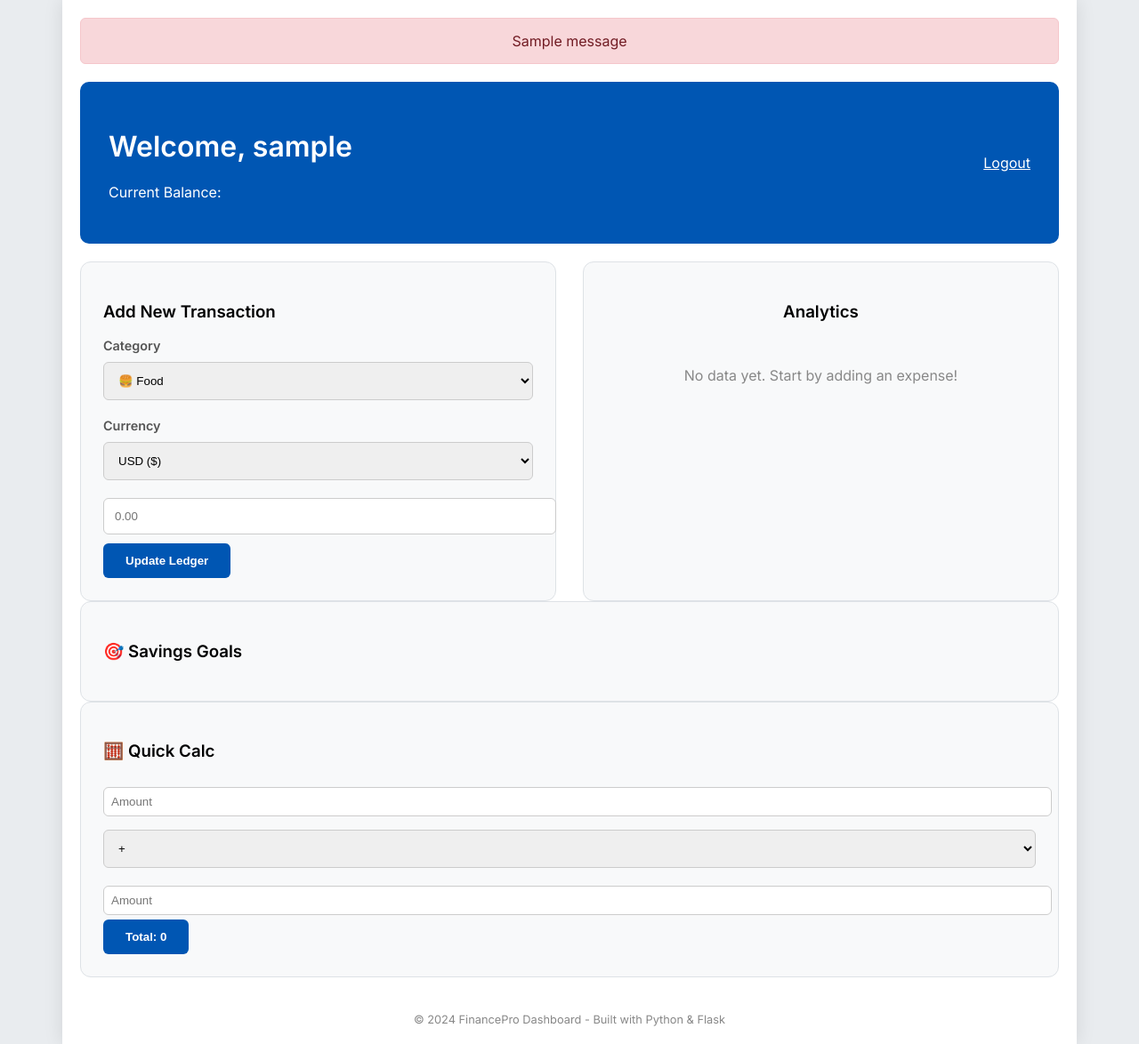
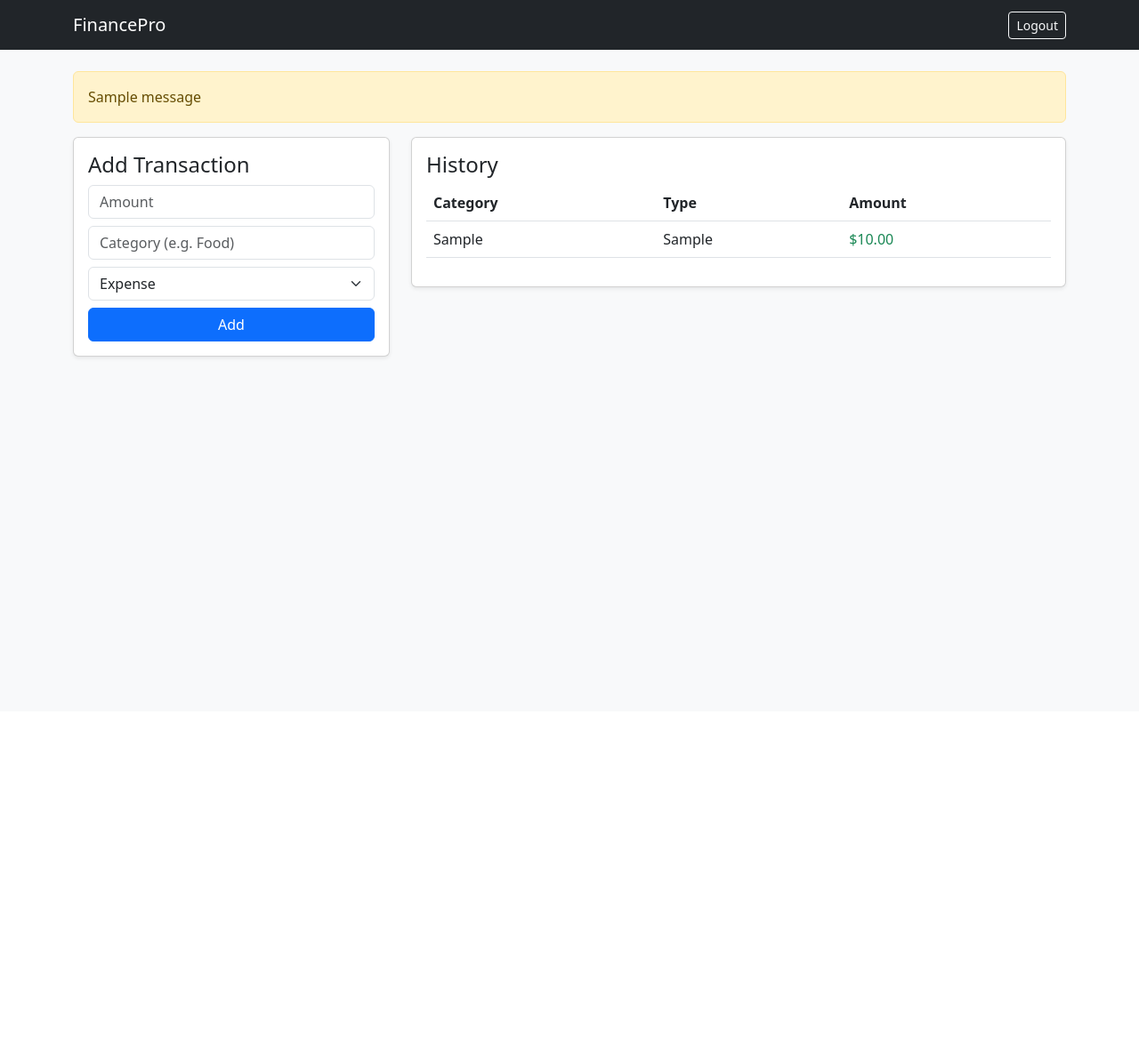
Before and after one commit to davidcipher/financePro, a Flask app: page / in a window 1280 px wide. Shown: the whole page at 89% size. After the commit the page ends 404 px from the top, so only its background shows below. Run offline with Flask 3, Linux system fonts and the light colour scheme; a user stored in the database is signed in; tables that the repository leaves empty hold one stand-in row (values such as "Sample post"); one stand-in notice (Sample message) is shown.

Commit message:
changes html

```diff
--- a/templates/base.html
+++ b/templates/base.html
@@ -3,25 +3,29 @@
 <head>
     <meta charset="UTF-8">
     <meta name="viewport" content="width=device-width, initial-scale=1.0">
-    <title>FinancePro | Secure Tracker</title>
-    <link rel="stylesheet" href="{{ url_for('static', filename='css/style.css') }}">
-    <link href="https://fonts.googleapis.com/css2?family=Inter:wght@400;600&display=swap" rel="stylesheet">
+    <title>FinancePro</title>
+    <link rel="stylesheet" href="https://cdn.jsdelivr.net/npm/bootstrap@5.3.0/dist/css/bootstrap.min.css">
 </head>
-<body>
+<body class="bg-light">
+    <nav class="navbar navbar-dark bg-dark mb-4">
+        <div class="container">
+            <a class="navbar-brand" href="{{ url_for('index') }}">FinancePro</a>
+            {% if current_user.is_authenticated %}
+                <a class="btn btn-outline-light btn-sm" href="{{ url_for('logout') }}">Logout</a>
+            {% endif %}
+        </div>
+    </nav>
+
     <div class="container">
         {% with messages = get_flashed_messages() %}
           {% if messages %}
             {% for message in messages %}
-              <div class="alert">{{ message }}</div>
+              <div class="alert alert-warning">{{ message }}</div>
             {% endfor %}
           {% endif %}
         {% endwith %}
 
         {% block content %}{% endblock %}
-
-        <footer style="text-align: center; margin-top: 40px; color: #888; font-size: 0.8rem;">
-            &copy; 2024 FinancePro Dashboard - Built with Python & Flask
-        </footer>
     </div>
 </body>
 </html>
--- a/templates/index.html
+++ b/templates/index.html
@@ -1,74 +1,51 @@
 {% extends "base.html" %}
+
 {% block content %}
-<header>
-    <div>
-        <h1>Welcome, {{ current_user.username }}</h1>
-        <p>Current Balance: {{ curr }}{{ total }}</p>
+<div class="row">
+    <div class="col-md-4">
+        <div class="card p-3 shadow-sm mb-4">
+            <h4>Add Transaction</h4>
+            <form action="{{ url_for('add') }}" method="POST">
+                <div class="mb-2">
+                    <input type="number" step="0.01" name="amount" class="form-control" placeholder="Amount" required>
+                </div>
+                <div class="mb-2">
+                    <input type="text" name="category" class="form-control" placeholder="Category (e.g. Food)" required>
+                </div>
+                <div class="mb-2">
+                    <select name="type" class="form-select">
+                        <option value="Expense">Expense</option>
+                        <option value="Income">Income</option>
+                    </select>
+                </div>
+                <button type="submit" class="btn btn-primary w-100">Add</button>
+            </form>
+        </div>
     </div>
-    <a href="{{ url_for('logout') }}" style="color:white">Logout</a>
-</header>
-
-<div class="dashboard">
-    <div class="card">
-        <h3>Add New Transaction</h3>
-        <form action="/add" method="POST">
-            <label>Category</label>
-            <select name="category">
-                <option value="Food">🍔 Food</option>
-                <option value="Rent">🏠 Rent</option>
-                <option value="Transport">🚗 Transport</option>
-                <option value="Savings">💰 Savings</option>
-            </select>
-
-            <label>Currency</label>
-            <select name="currency">
-                <option value="$">USD ($)</option>
-                <option value="€">EUR (€)</option>
-                <option value="£">GBP (£)</option>
-                <option value="₦">NGN (₦)</option>
-            </select>
-
-            <input type="number" name="amount" placeholder="0.00" step="0.01" required>
-            <button type="submit">Update Ledger</button>
-        </form>
-    </div>
-
-    <div class="card" style="text-align:center">
-        <h3>Analytics</h3>
-        {% if has_chart %}
-        <img src="{{ url_for('static', filename='images/chart_' + current_user.id|string + '.png') }}" style="width:100%">
-        {% else %}
-        <p style="margin-top:50px; color:#888">No data yet. Start by adding an expense!</p>
-        {% endif %}
+    <div class="col-md-8">
+        <div class="card p-3 shadow-sm">
+            <h4>History</h4>
+            <table class="table">
+                <thead>
+                    <tr>
+                        <th>Category</th>
+                        <th>Type</th>
+                        <th>Amount</th>
+                    </tr>
+                </thead>
+                <tbody>
+                    {% for t in transactions %}
+                    <tr>
+                        <td>{{ t.category }}</td>
+                        <td>{{ t.type }}</td>
+                        <td class="{{ 'text-danger' if t.type == 'Expense' else 'text-success' }}">
+                            ${{ "%.2f"|format(t.amount) }}
+                        </td>
+                    </tr>
+                    {% endfor %}
+                </tbody>
+            </table>
+        </div>
     </div>
 </div>
-<div class="card">
-    <h3>🎯 Savings Goals</h3>
-    {% for goal in goals %}
-    <div class="goal-item">
-        <span>{{ goal.name }}</span>
-        <div class="progress-bar">
-            <div class="progress" style="width: {{ (goal.current_saved / goal.target_amount) * 100 }}%"></div>
-        </div>
-        <small>${{ goal.current_saved }} / ${{ goal.target_amount }}</small>
-    </div>
-    {% endfor %}
-</div>
-
-<div class="calculator-box card">
-    <h3>🧮 Quick Calc</h3>
-    <input type="number" id="n1" placeholder="Amount">
-    <select id="op"><option>+</option><option>-</option></select>
-    <input type="number" id="n2" placeholder="Amount">
-    <button onclick="calc()">Total: <span id="res">0</span></button>
-</div>
-
-<script>
-function calc() {
-    const a = parseFloat(document.getElementById('n1').value);
-    const b = parseFloat(document.getElementById('n2').value);
-    const op = document.getElementById('op').value;
-    document.getElementById('res').innerText = op === '+' ? a + b : a - b;
-}
-</script>
 {% endblock %}
```
Also changed, not shown: templates/login.html (+22 -14 lines), templates/signup.html (+22 -29 lines).
